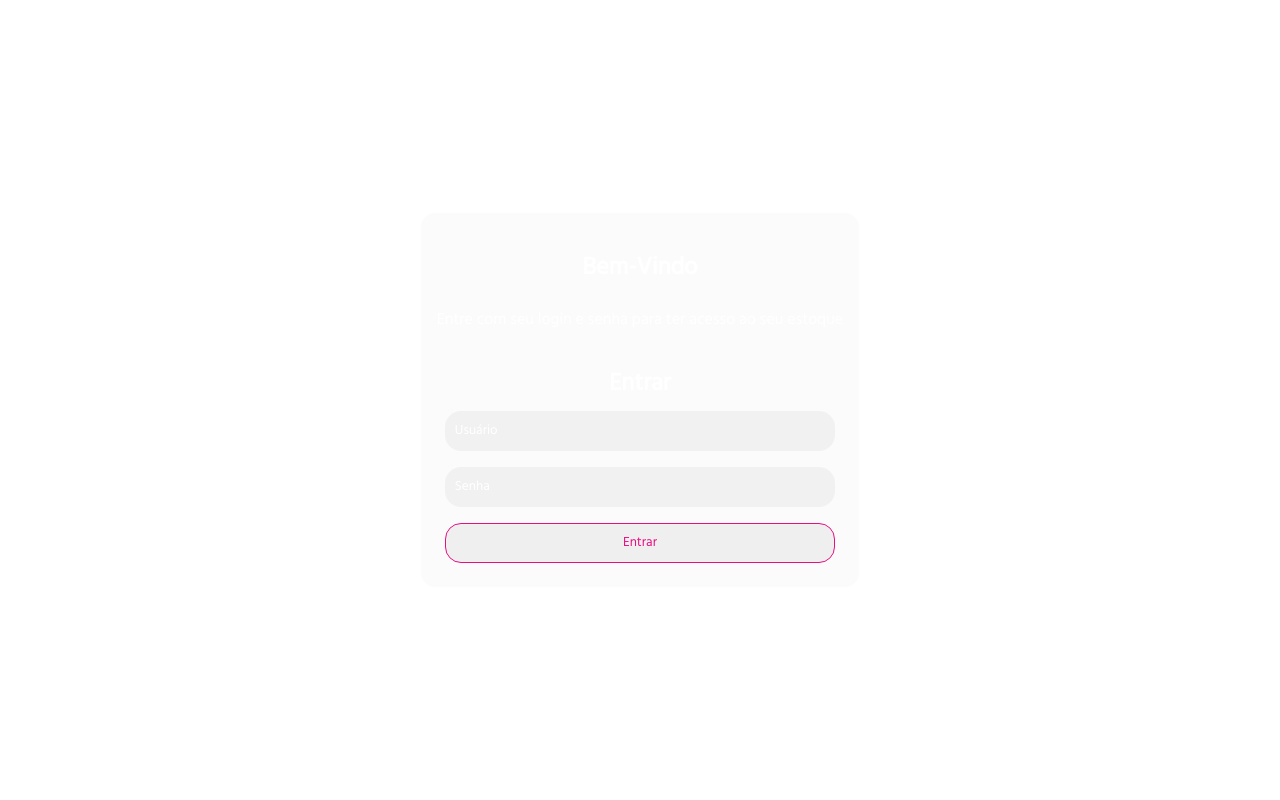
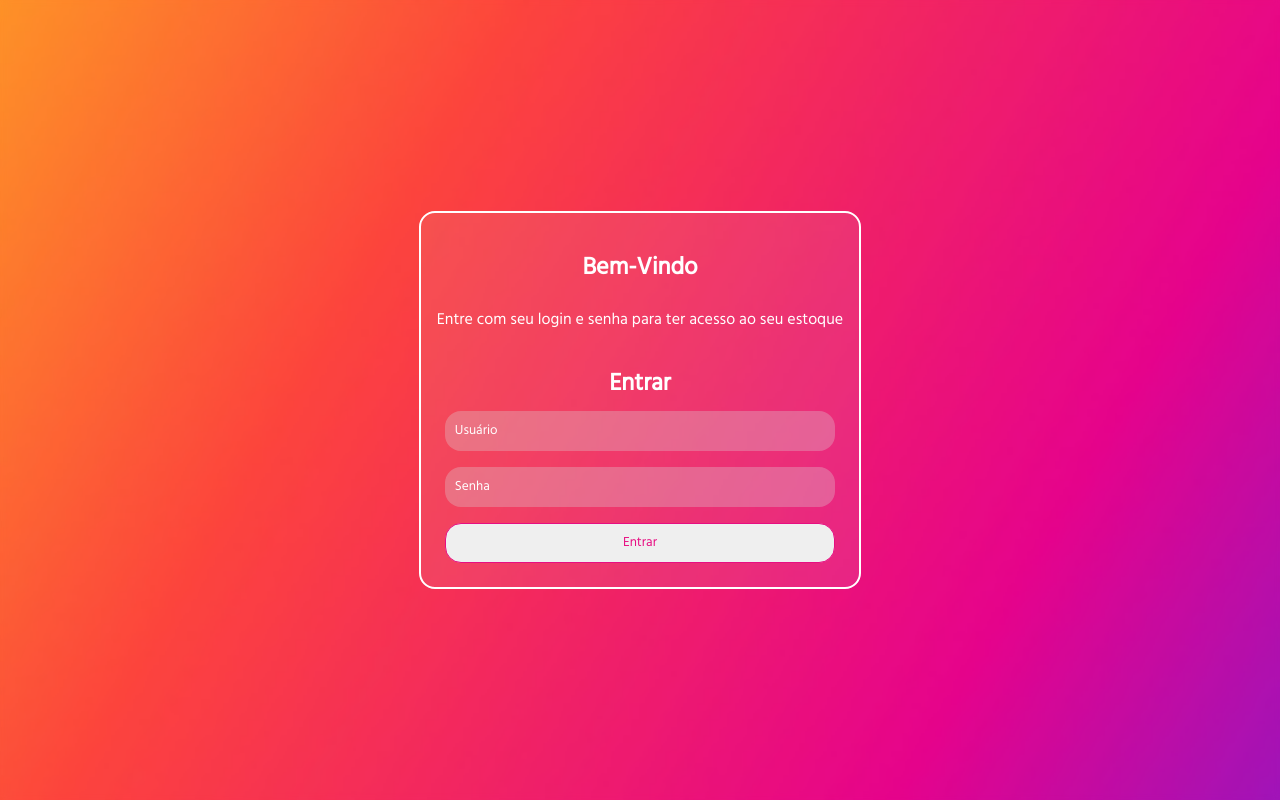
Before and after one commit to Guilherme8782/projeto-estoque, a website: page index.html in a window 1280 px wide. Drawn offline with Linux system fonts and the light colour scheme; the site is published under a folder, as on GitHub Pages, so addresses that start at the root find nothing.

Commit message:
versão 1

```diff
--- a/assets/css/index.css
+++ b/assets/css/index.css
@@ -8,7 +8,7 @@ hr {
 }
 
 body {
-    background-image: url('/background.webp');
+    background-image: url('../imgs/background.webp');
     background-repeat: no-repeat;
     background-size: cover;
 }
--- a/assets/css/login.css
+++ b/assets/css/login.css
@@ -9,7 +9,7 @@ body {
     align-items: center;
     height: 100vh;
     margin: 0;
-    background-image: url('/background.webp');
+    background-image: url('../imgs/background.webp');
     backdrop-filter: blur(3px);
     background-size: cover;
     background-position: center;
```
Also changed, not shown: assets/imgs/background.webp (added), assets/imgs/backinput.png (added).
